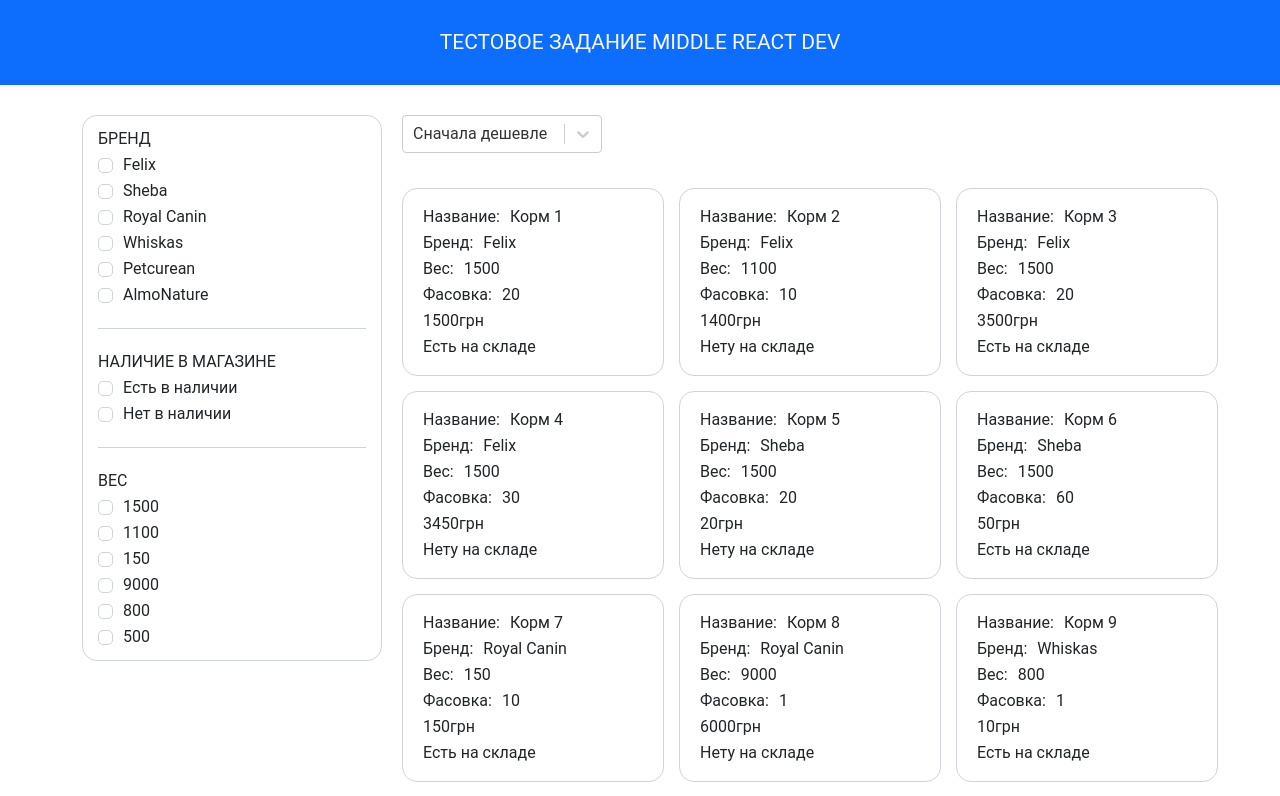
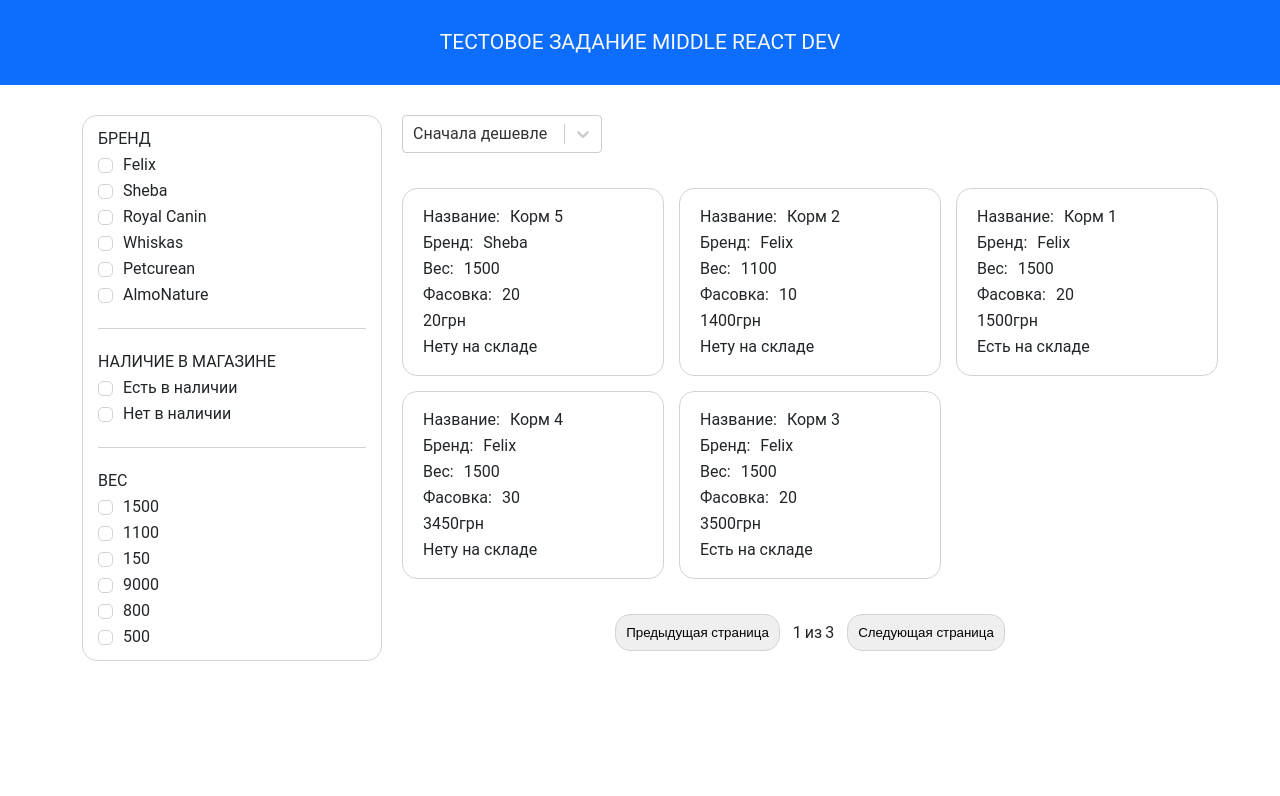
Before and after one commit to Qutred/middle_frontend_test_project_1, a React (Create React App) app: page / in a window 1280 px wide. Shown: the top 796 px of the page. Built offline with nearby package versions, Linux system fonts and the light colour scheme; the HTML template or start-up script is replaced by a standard one.

Commit message:
Added some pagination functionality

```diff
--- a/src/components/CustomSelect/CustomSelext.jsx
+++ b/src/components/CustomSelect/CustomSelext.jsx
@@ -2,13 +2,14 @@
 import Select from 'react-select';
 import './custom-select.scss';
 
-const CustomSelext = ({ sortTypes }) => {
+const CustomSelext = ({ sortTypes, defaultValue, handleSortChange }) => {
   return (
     <Select
       options={sortTypes}
-      defaultValue={sortTypes[0]}
+      defaultValue={defaultValue}
       className="custom-select"
       classNamePrefix="custom-select"
+      onChange={handleSortChange}
     ></Select>
   );
 };
--- a/src/components/Pagination/Pagintation.jsx
+++ b/src/components/Pagination/Pagintation.jsx
@@ -1,16 +1,28 @@
 import React from 'react';
 import './pagination.scss';
 
-const Pagintation = () => {
+const Pagintation = ({ from, to, handlePaginationClick }) => {
+  const handleBtnClick = type => {
+    return e => {
+      handlePaginationClick(type);
+    };
+  };
+
   return (
     <div className="pagination">
-      <button className="pagination__button pagination__button_prev">
+      <button
+        className="pagination__button pagination__button_prev"
+        onClick={handleBtnClick('prev')}
+      >
         Предыдущая страница
       </button>
       <div className="pagination__list">
-        <span>1</span>из<span>10</span>
+        <span>{from}</span>из<span>{to}</span>
       </div>
-      <button className="pagination__button pagination__button_next">
+      <button
+        className="pagination__button pagination__button_next"
+        onClick={handleBtnClick('next')}
+      >
         Следующая страница
       </button>
     </div>
--- a/src/components/Sorting/Sorting.jsx
+++ b/src/components/Sorting/Sorting.jsx
@@ -6,10 +6,16 @@
   { value: 'desc', label: 'Сначала дороже' },
 ];
 
-const Sorting = () => {
+const Sorting = ({ sortBy, handleSortChange }) => {
+  const activeSortType = sortTypes.find(item => item.value === sortBy);
+
   return (
     <div>
-      <CustomSelext sortTypes={sortTypes}></CustomSelext>
+      <CustomSelext
+        sortTypes={sortTypes}
+        defaultValue={activeSortType}
+        handleSortChange={handleSortChange}
+      ></CustomSelext>
     </div>
   );
 };
--- a/src/components/catalog/Catalog.jsx
+++ b/src/components/catalog/Catalog.jsx
@@ -8,18 +8,21 @@
 import Loader from '../Loader/Loader';
 import { useEffect } from 'react';
 import productsData from './../../data.json';
+import { sortItemsBy } from './helpers';
 
 const Catalog = () => {
   const [isDataReady, setIsDataReady] = useState(false);
   const [data, setData] = useState([]);
-  const [productQtyOnPage, setproductQtyOnPage] = useState(5);
-  const [loading, setLoading] = useState({ loading: false, message: null });
-
+  const [productOnPage, setProductOnPage] = useState(5);
   const [activeFilters, setActiveFilters] = useState({
     brands: [],
     stock: [],
     weight: [],
   });
+
+  const [sortBy, setSortBy] = useState('asc');
+
+  const [currentPage, setCurrentPage] = useState(1);
 
   useEffect(() => {
     const fakeAsyncCall = () => {
@@ -52,15 +55,32 @@
     }
   };
 
+  const handleSortChange = activeSortType => {
+    setSortBy(activeSortType.value);
+  };
+
+  const handlePaginationClick = direction => {
+    const productsAmount = data.length;
+    const pageAmount = Math.ceil(productsAmount / productOnPage);
+
+    if (direction === 'prev') {
+      if (currentPage >= 2) {
+        setCurrentPage(currentPage - 1);
+      }
+    } else if (direction === 'next') {
+      if (currentPage < pageAmount) {
+        setCurrentPage(currentPage + 1);
+      }
+    }
+  };
+
   const hasSomeActiveFilters = () => {
     debugger;
     let filterKeys = Object.keys(activeFilters);
 
-    return filterKeys.some(key => activeFilters[key].length);
-  };
-
-  const computeProducts = () => {
-    return data;
+    return filterKeys.some(filter => {
+      return activeFilters[filter].length;
+    });
   };
 
   const renderFilters = useMemo(() => {
@@ -115,7 +135,33 @@
     });
   };
 
-  let computedProducts = computeProducts();
+  const getProductsSlice = paginationData => {
+    let portion;
+    portion = data.slice(
+      paginationData.pageStartOffset,
+      paginationData.pageEndOffset
+    );
+
+    return portion || [];
+  };
+
+  const getPaginationData = () => {
+    if (isDataReady && data.length > 0) {
+      const productsAmount = data.length;
+      const pageAmount = Math.ceil(productsAmount / productOnPage);
+      const pageStartOffset = (currentPage - 1) * productOnPage;
+      const pageEndOffset = pageStartOffset + productOnPage;
+
+      return { productsAmount, pageAmount, pageStartOffset, pageEndOffset };
+    }
+
+    return {
+      productsAmount: 0,
+      pageAmount: 0,
+      pageStartOffset: 0,
+      pageEndOffset: 0,
+    };
+  };
 
   if (!isDataReady) {
     return (
@@ -124,6 +170,10 @@
       </div>
     );
   }
+
+  let paginationData = getPaginationData();
+  let portion = getProductsSlice(paginationData);
+  portion = portion.sort(sortItemsBy(sortBy));
 
   return (
     <div className="catalog container">
@@ -136,7 +186,7 @@
       </div>
       <div className="catalog__content">
         <div className="catalog__sorting">
-          <Sorting />
+          <Sorting sortBy={sortBy} handleSortChange={handleSortChange} />
         </div>
         {hasSomeActiveFilters() ? (
           <div className="catalog__choosed-filters choosed-filter">
@@ -146,13 +196,17 @@
         ) : null}
 
         <div className="catalog__items-wrapper">
-          {computedProducts.map(item => {
+          {portion.map(item => {
             const { artnumber, ...rest } = item;
             return <ProductItem key={artnumber} {...rest}></ProductItem>;
           })}
         </div>
         <div className="catalog__pagination">
-          <Pagintation />
+          <Pagintation
+            from={currentPage}
+            to={paginationData.pageAmount}
+            handlePaginationClick={handlePaginationClick}
+          />
         </div>
       </div>
     </div>
--- /dev/null
+++ b/src/components/catalog/helpers.js
@@ -0,0 +1,11 @@
+const sortByAsc = (item1, item2) => Number(item1.price) - Number(item2.price);
+
+const sortByDesc = (item1, item2) => Number(item2.price) - Number(item1.price);
+
+export const sortItemsBy = type => {
+  if (type === 'desc') {
+    return sortByDesc;
+  } else if (type === 'asc') {
+    return sortByAsc;
+  }
+};
```
